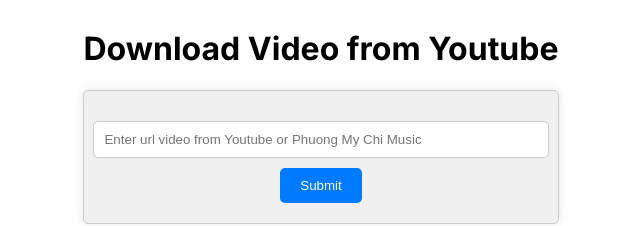
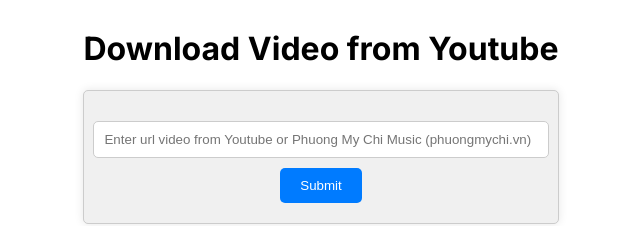
Before and after one commit to devquen2023/nextjs-13-downloadyt, a Next.js app: page / in a window 1280 px wide. Shown: the top 226 px of the page, without its empty margins (319-959 px from the left). Built offline with nearby package versions, Linux system fonts and the light colour scheme.

Commit message:
first commit

```diff
--- a/components/Form/index.tsx
+++ b/components/Form/index.tsx
@@ -9,7 +9,7 @@
 
   return (
     <form className={styles.ytForm } onSubmit={onSubmit}>
-      <input placeholder='Enter url video from Youtube or Phuong My Chi Music' type="text" name="urlVideo" className={styles?.ytInput} />
+      <input placeholder='Enter url video from Youtube or Phuong My Chi Music (phuongmychi.vn)' type="text" name="urlVideo" className={styles?.ytInput} />
       <button type="submit" className={styles?.ytButton}>Submit</button>
     </form>
   );
```
